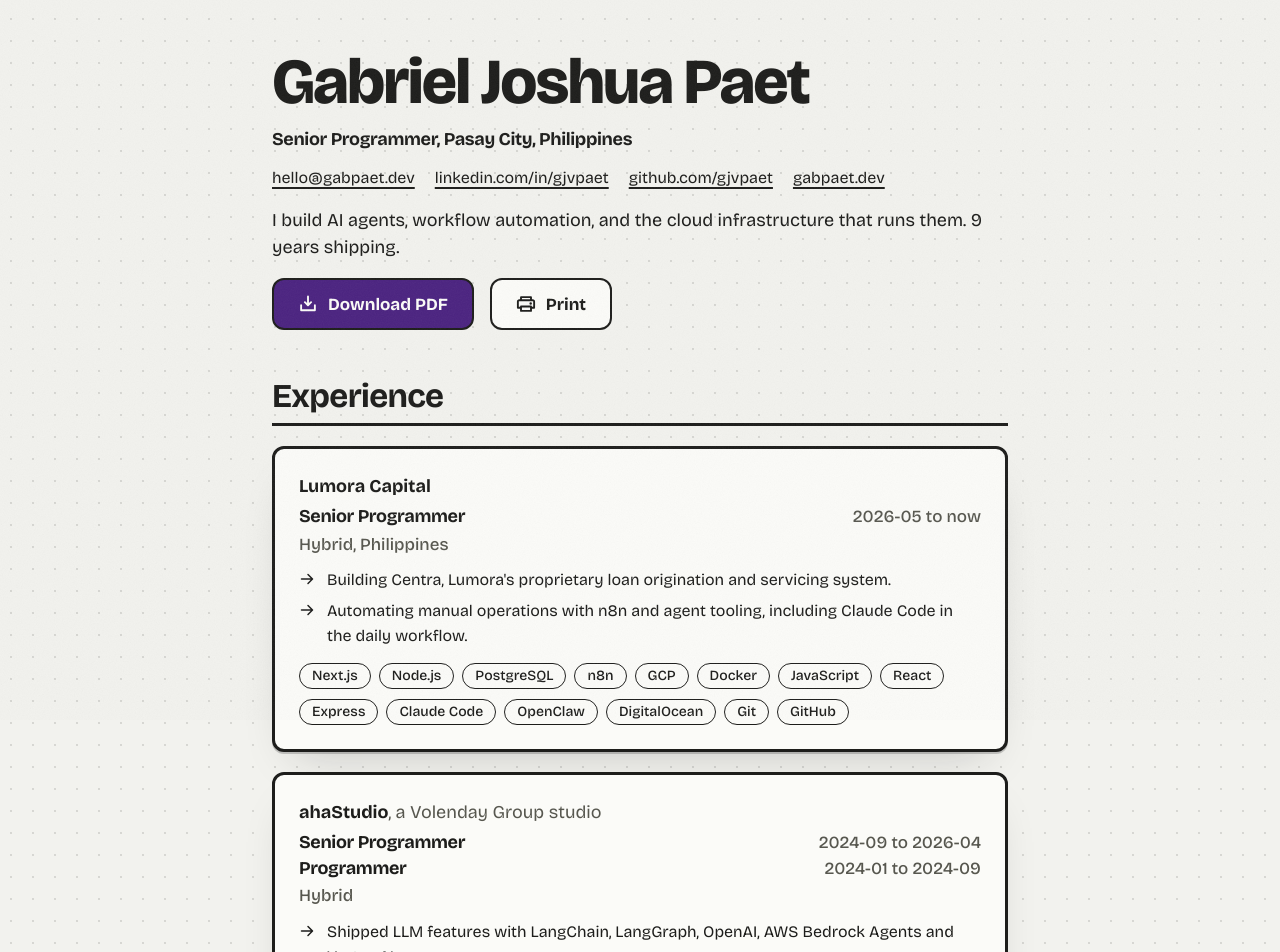
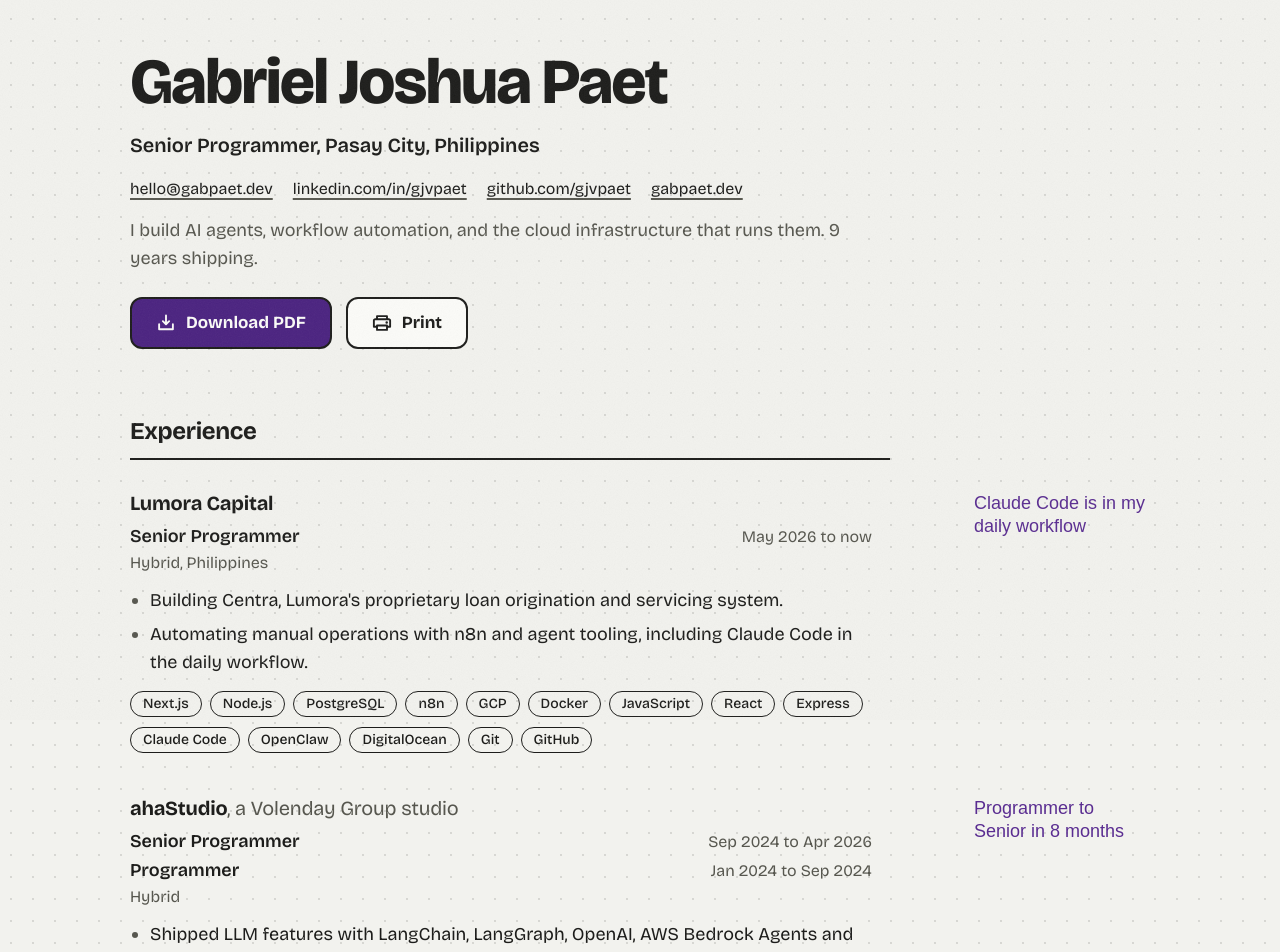
Before and after one commit to gjvpaet/gabpaet-portfolio, a Next.js app: page /resume in a window 1280 px wide. Shown: the part 80-1032 px from the top of the page. Built offline with nearby package versions, Linux system fonts and the light colour scheme; a web font is replaced by a local one.

Commit message:
feat(resume): formal résumé with screen-only margin notes, regenerate PDF

```diff
--- a/app/globals.css
+++ b/app/globals.css
@@ -655,12 +655,16 @@
   * {
     box-shadow: none !important;
   }
-  .border-3,
-  .border-2 {
+  /* Every structure line is 1px on paper: frames, chips, section rules. */
+  .border-2,
+  .border-\[1\.5px\] {
     border-width: 1px !important;
   }
-  .border-b-3 {
+  .border-b-2 {
     border-bottom-width: 1px !important;
+  }
+  .border-t-2 {
+    border-top-width: 1px !important;
   }
 
   .js [data-reveal] {
--- a/app/resume/page.tsx
+++ b/app/resume/page.tsx
@@ -1,16 +1,18 @@
-import { ArrowRight, DownloadSimple } from "@phosphor-icons/react/ssr";
+import { DownloadSimple } from "@phosphor-icons/react/ssr";
 import type { Metadata } from "next";
 import type { ReactNode } from "react";
 
 import { ButtonLink } from "@/components/button";
 import { ChipList } from "@/components/chip";
+import { MarginNote } from "@/components/margin-note";
 import { PrintButton } from "@/components/print-button";
 import { profile, type Role } from "@/content/profile";
 import { projects } from "@/content/projects";
+import { formatMonth, roleNote } from "@/lib/dates";
 
 export const metadata: Metadata = {
-  title: "Resume",
-  description: `Resume of ${profile.name}, ${profile.role.toLowerCase()} in ${profile.location}.`,
+  title: "Résumé",
+  description: `Résumé of ${profile.name}, ${profile.role.toLowerCase()} in ${profile.location}.`,
   alternates: { canonical: "/resume" },
 };
 
@@ -19,10 +21,14 @@
   return url.replace(/^https?:\/\/(www\.)?/, "").replace(/\/$/, "");
 }
 
+// The formal column, plus a right margin for handwritten notes from lg. On
+// paper the margin is gone and the column takes the full width.
+const COLUMNS = "grid gap-x-12 lg:grid-cols-[minmax(0,760px)_230px] print:block";
+
 function Section({ id, title, children }: { id: string; title: string; children: ReactNode }) {
   return (
-    <section aria-labelledby={id} className="grid gap-5 print:gap-3">
-      <h2 id={id} className="type-h3 border-b-3 border-ink pb-2 print:pb-1">
+    <section aria-labelledby={id} className="grid gap-7 print:gap-3">
+      <h2 id={id} className="max-w-[760px] border-b-2 border-ink pb-2 text-[1.5rem] font-bold tracking-[-0.015em] print:pb-1 print:text-[1.25rem]">
         {title}
       </h2>
       {children}
@@ -31,63 +37,66 @@
 }
 
 function RoleEntry({ role }: { role: Role }) {
+  const note = roleNote(role);
   return (
-    <article className="grid gap-3 rounded-card border-3 border-ink bg-surface p-6 shadow-brut-md break-inside-avoid print:gap-2 print:p-4">
-      <div className="grid gap-1">
-        <p className="font-bold">
+    <article className={`${COLUMNS} break-inside-avoid`}>
+      <div className="grid gap-3 print:gap-1.5">
+        <div>
+          <h3 className="text-[1.25rem] font-bold tracking-[-0.01em]">
             {role.company}
-          {role.companyNote ? <span className="font-normal text-ink-muted">, {role.companyNote}</span> : null}
-        </p>
-        <ul className="grid gap-0.5">
+            {role.companyNote ? <span className="font-normal text-ink-soft">, {role.companyNote}</span> : null}
+          </h3>
+          <ul className="mt-1 grid gap-0.5">
             {role.titles.map((t) => (
               <li key={t.title} className="flex flex-wrap items-baseline justify-between gap-x-4">
-              <span className="type-h3 text-[1.125rem]">{t.title}</span>
-              <span className="type-meta text-ink-muted">
-                {t.from} to {t.to ?? "now"}
+                <span className="font-semibold">{t.title}</span>
+                <span className="text-base text-ink-soft tabular-nums">
+                  {formatMonth(t.from)} to {t.to ? formatMonth(t.to) : "now"}
                 </span>
               </li>
             ))}
           </ul>
-        <p className="type-meta text-ink-muted">{[role.mode, role.location].filter(Boolean).join(", ")}</p>
+          <p className="text-base text-ink-soft">{[role.mode, role.location].filter(Boolean).join(", ")}</p>
         </div>
-      <ul className="type-body-sm grid gap-1.5">
+        <ul className="grid list-disc gap-1.5 pl-5 marker:text-ink-soft">
           {role.highlights.map((h) => (
-          <li key={h} className="grid grid-cols-[20px_minmax(0,1fr)] gap-2">
-            <ArrowRight aria-hidden="true" size={16} weight="bold" className="mt-[3px]" />
-            <span>{h}</span>
-          </li>
+            <li key={h}>{h}</li>
           ))}
         </ul>
         <ChipList items={role.stack} />
+      </div>
+      {note ? <MarginNote className="mt-3 lg:mt-1">{note}</MarginNote> : null}
     </article>
   );
 }
 
-// Spec 9: the complete record from content/profile.ts, on screen and on paper.
+// Spec 9: the complete record from content/profile.ts. The structure layer
+// only, plus one handwritten note per role on screen; paper and the PDF get
+// no pen at all.
 export default function ResumePage() {
   return (
-    <main id="main" className="mx-auto grid max-w-[800px] gap-12 px-4 pt-10 pb-16 md:px-8 md:pt-14 md:pb-24 print:max-w-none print:gap-6 print:p-0">
-      <header className="grid gap-4">
+    <main id="main" className="mx-auto grid max-w-[1100px] gap-16 px-5 pt-10 pb-20 md:px-10 md:pt-14 md:pb-28 print:max-w-none print:gap-6 print:p-0">
+      <header className="grid max-w-[760px] gap-4">
         <h1 className="type-h2">{profile.name}</h1>
-        <p className="type-h3 text-[1.125rem]">
+        <p className="text-[1.25rem] font-semibold">
           {profile.role}, {profile.location}
         </p>
-        <ul className="type-body-sm flex flex-wrap gap-x-5 gap-y-1">
+        <ul className="flex flex-wrap gap-x-5 gap-y-1 text-base">
           <li>
-            <a href={`mailto:${profile.email}`} className="underline decoration-2 underline-offset-4">
+            <a href={`mailto:${profile.email}`} className="underline decoration-ink-soft decoration-[1.5px] underline-offset-4">
               {profile.email}
             </a>
           </li>
           {[profile.links.linkedin, profile.links.github, profile.site].map((url) => (
             <li key={url}>
-              <a href={url} className="underline decoration-2 underline-offset-4">
+              <a href={url} className="underline decoration-ink-soft decoration-[1.5px] underline-offset-4">
                 {bare(url)}
               </a>
             </li>
           ))}
         </ul>
-        <p className="max-w-[65ch]">{profile.heroLine}</p>
-        <div className="flex flex-wrap gap-4 print:hidden">
+        <p className="max-w-[65ch] text-ink-soft">{profile.heroLine}</p>
+        <div className="mt-2 flex flex-wrap gap-3.5 print:hidden">
           <ButtonLink
             href={profile.resumePdf}
             variant="primary"
@@ -101,7 +110,7 @@
       </header>
 
       <Section id="resume-experience" title="Experience">
-        <div className="grid gap-5 print:gap-3">
+        <div className="grid gap-10 print:gap-4">
           {profile.roles.map((role) => (
             <RoleEntry key={role.company} role={role} />
           ))}
@@ -109,10 +118,10 @@
       </Section>
 
       <Section id="resume-skills" title="Skills">
-        <div className="grid gap-4 print:gap-2">
+        <div className="grid max-w-[760px] gap-5 print:gap-2">
           {profile.skills.map((group) => (
             <div key={group.label} className="grid gap-2 break-inside-avoid">
-              <h3 className="font-bold">{group.label}</h3>
+              <h3 className="font-semibold">{group.label}</h3>
               <ChipList items={group.items} />
             </div>
           ))}
@@ -120,14 +129,14 @@
       </Section>
 
       <Section id="resume-projects" title="Projects">
-        <ul className="grid gap-3">
+        <ul className="grid max-w-[760px] gap-4">
           {projects.map((p) => (
             <li key={p.slug} className="break-inside-avoid">
               <p>
                 <span className="font-bold">{p.name}</span>
-                <span className="text-ink-muted">, {bare(p.liveUrl)}</span>
+                <span className="text-ink-soft">, {bare(p.liveUrl)}</span>
               </p>
-              <p className="type-body-sm">{p.summary}</p>
+              <p className="text-ink-soft">{p.summary}</p>
             </li>
           ))}
         </ul>
--- a/components/skip-link.tsx
+++ b/components/skip-link.tsx
@@ -1,12 +1,13 @@
-// Spec 12: the first focusable element on every page; hidden until focused.
+// Spec 12: the first focusable element on every page; hidden until focused,
+// then shown as a primary button in the top-left corner.
 export function SkipLink() {
   return (
     <a
       href="#main"
       className={
-        "tone-accent sr-only no-underline print:hidden focus:not-sr-only focus:fixed focus:top-3 focus:left-3 " +
-        "focus:z-[var(--z-toast)] focus:rounded-control focus:border-3 focus:border-ink focus:bg-mint " +
-        "focus:px-4 focus:py-3 focus:font-bold focus:shadow-brut-md"
+        "sr-only no-underline print:hidden focus:not-sr-only focus:fixed focus:top-3 focus:left-3 " +
+        "focus:z-[var(--z-toast)] focus:rounded-control focus:border-2 focus:border-ink focus:bg-btn focus:text-on-btn " +
+        "focus:px-4 focus:py-3 focus:font-semibold"
       }
     >
       Skip to content
```
Also changed, not shown: 2 other files (tests, documents, lock files or other folders). Lines whose indentation alone changed are shown as unchanged.
